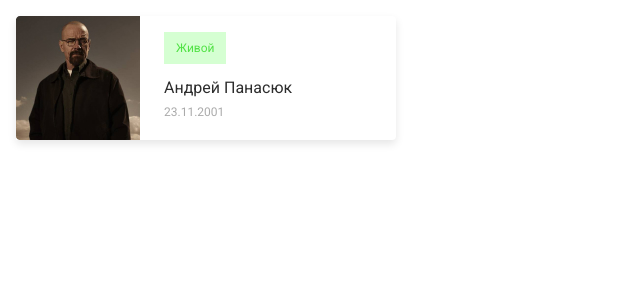
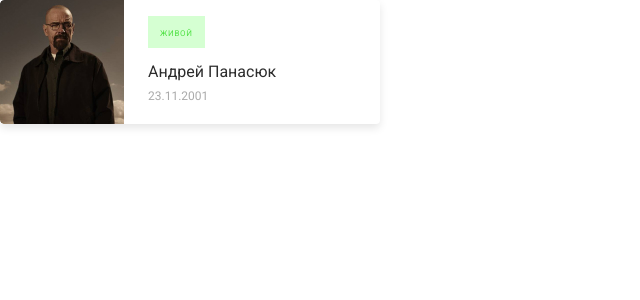
Before and after one commit to SashaOK47/Breaking-Bad, a React (Create React App) app: page / in a window 1280 px wide. Shown: the top 300 px of the page, without its empty margins (0-640 px from the left). Built offline with nearby package versions, Linux system fonts and the light colour scheme.

Commit message:
BB-3: - fixed bugs

```diff
--- a/src/App.js
+++ b/src/App.js
@@ -1,5 +1,3 @@
-// import logo from "./logo.svg";
-import "./App.scss";
 import Card from "./components/molecules/Card";
 
 function App() {
--- a/src/App.scss
+++ /dev/null
@@ -1,3 +0,0 @@
-.App {
-  padding: 1rem;
-}
--- /dev/null
+++ b/src/assets/styles/breakpoint.scss
@@ -0,0 +1,29 @@
+@mixin desktop {
+  @media (max-width: 1440px) {
+    @content;
+  }
+}
+
+@mixin tabletLg {
+  @media (max-width: 992px) {
+    @content;
+  }
+}
+
+@mixin tablet {
+  @media (max-width: 768px) {
+    @content;
+  }
+}
+
+@mixin mobile {
+  @media (max-width: 482px) {
+    @content;
+  }
+}
+
+@mixin custom($width) {
+  @media (max-width: $width) {
+    @content;
+  }
+}
--- a/src/assets/styles/core.scss
+++ /dev/null
@@ -1,22 +0,0 @@
-*,
-*::before,
-*::after {
-  margin: 0;
-  padding: 0;
-  box-sizing: border-box;
-}
-html {
-  font-size: $mainFontSize;
-  color: $mainFontColor;
-}
-body {
-  font-family: $mainFont;
-  font-size: 1rem;
-  line-height: $lineHeight;
-}
-// .container {
-//   @include min-max(20rem, 100%, 0);
-// }
-// .wrapper {
-//   @include min-max(20rem, 65.625rem, 1rem);
-// }
--- a/src/assets/styles/fonts.scss
+++ b/src/assets/styles/fonts.scss
@@ -1,8 +1,27 @@
 @import url("https://fonts.googleapis.com/css2?family=Roboto:ital@0;1&display=swap");
-// @font-face {
-//   font-family: 'Robot';
-//   src: url('../assets/fonts/Roboto-Regular.woff2') format('woff2');
-//   font-display: swap;
-//   font-weight: 600;
-//   font-style: normal;
-// }
+@mixin mainFont {
+  font-family: Roboto;
+  font-style: normal;
+  font-weight: normal;
+  font-size: 1rem;
+  line-height: 1.5rem;
+  color: $mainFontColor;
+}
+@mixin fontSmallCaps {
+  font-family: Roboto;
+  font-style: normal;
+  font-weight: normal;
+  color: $colorFontStatus;
+  font-size: 0.75rem;
+  line-height: 1rem;
+  letter-spacing: 0.06em;
+  font-variant: small-caps;
+}
+@mixin fontSmall {
+  font-family: Roboto;
+  font-style: normal;
+  font-weight: normal;
+  color: $mainFontColor;
+  font-size: 0.75rem;
+  line-height: 1.5rem;
+}
--- a/src/assets/styles/main.scss
+++ b/src/assets/styles/main.scss
@@ -2,4 +2,16 @@
 @import "./vars";
 @import "./fonts";
 @import "./mixins";
-@import "./core";
+@import "./breakpoint";
+html {
+  font-size: 16px;
+}
+body {
+  @include mainFont;
+}
+// .container {
+//   @include min-max(20rem, 100%, 0);
+// }
+// .wrapper {
+//   @include min-max(20rem, 65.625rem, 1rem);
+// }
--- a/src/assets/styles/mixins.scss
+++ b/src/assets/styles/mixins.scss
@@ -1,8 +1,3 @@
-@mixin breakpoint($bp) {
-  @media screen and (max-width: $bp) {
-    @content;
-  }
-}
 @mixin min-max($min-width, $max-width, $padding) {
   min-width: $min-width;
   max-width: $max-width;
@@ -10,15 +5,6 @@
   box-sizing: border-box;
   margin: 0 auto;
 }
-@mixin visually-hidden() {
-  position: absolute;
-  width: 0.0625rem;
-  height: 0.0625rem;
-  margin: -0.0625rem;
-  border: 0;
-  padding: 0;
-  white-space: nowrap;
-  clip-path: inset(100%);
-  clip: rect(0, 0, 0, 0);
-  overflow: hidden;
+@mixin box-shadow($x: 0, $y: 0.25rem, $blur: 0.5rem, $color: $blackOpacity) {
+  box-shadow: $x $y $blur $color;
 }
--- a/src/assets/styles/vars.scss
+++ b/src/assets/styles/vars.scss
@@ -1,11 +1,5 @@
-$mainFont: "Roboto", sans-serif;
-$mainFontSize: 16px;
-$lineHeight: 1.5rem;
 $white: #ffffff;
+$blackOpacity: rgba(0, 0, 0, 0.1);
 $mainFontColor: #2d2d2d;
 $colorFontStatus: #51e245;
 $colorBgStatus: rgba(48, 255, 30, 0.2);
-$box-shadow: 0 0.25rem 0.5rem rgba(0, 0, 0, 0.1);
-$lg: 62rem;
-$md: 48rem;
-$sm: 36rem;
--- a/src/components/molecules/Card/index.js
+++ b/src/components/molecules/Card/index.js
@@ -1,17 +1,19 @@
 import React from "react";
-import classes from './styles.module.scss';
-import photo from '../../../assets/images/photo.jpg';
+import style from "./styles.module.scss";
+import photo from "../../../assets/images/photo.jpg";
 
 const Card = () => {
-  return(
-    <div className={classes.card}>
-      <div className={classes.photoBlock}>
-        <img className={classes.photo} src={photo} alt="Photo" />
+  return (
+    <div className={style.card}>
+      <div className={style.photoBlock}>
+        <img className={style.photo} src={photo} alt="Photo" />
       </div>
-      <div className={classes.description}>
-        <p className={classes.status}>Живой</p>
-        <p className={classes.name}>Андрей Панасюк</p>
-        <time className={classes.date} dateTime="2001-11-23">23.11.2001</time>
+      <div className={style.description}>
+        <p className={style.status}>живой</p>
+        <p className={style.name}>Андрей Панасюк</p>
+        <time className={style.date} dateTime="2001-11-23">
+          23.11.2001
+        </time>
       </div>
     </div>
   );
--- a/src/components/molecules/Card/styles.module.scss
+++ b/src/components/molecules/Card/styles.module.scss
@@ -1,10 +1,10 @@
 @import "../../../assets/styles/main.scss";
 .card {
-  width: 23.75rem;
+  max-width: 23.75rem;
   display: flex;
-  background: #ffffff;
-  box-shadow: $box-shadow;
+  background: $white;
   border-radius: 0.25rem;
+  @include box-shadow;
   .photoBlock {
     width: 7.75rem;
     height: 7.75rem;
@@ -12,6 +12,7 @@
       width: 100%;
       height: 100%;
       object-fit: cover;
+      border-radius: 0.25rem 0 0 0.25rem;
     }
   }
   .description {
@@ -22,13 +23,11 @@
     .status {
       padding: 0.5rem 0.75rem;
       margin-bottom: 0.75rem;
-      font-size: 0.75rem;
-      line-height: 1rem;
       background-color: $colorBgStatus;
-      color: $colorFontStatus;
+      @include fontSmallCaps;
     }
     .date {
-      font-size: 0.75rem;
+      @include fontSmall;
       opacity: 0.4;
     }
   }
--- a/src/index.css
+++ /dev/null
@@ -1,13 +0,0 @@
-body {
-  margin: 0;
-  font-family: -apple-system, BlinkMacSystemFont, 'Segoe UI', 'Roboto', 'Oxygen',
-    'Ubuntu', 'Cantarell', 'Fira Sans', 'Droid Sans', 'Helvetica Neue',
-    sans-serif;
-  -webkit-font-smoothing: antialiased;
-  -moz-osx-font-smoothing: grayscale;
-}
-
-code {
-  font-family: source-code-pro, Menlo, Monaco, Consolas, 'Courier New',
-    monospace;
-}
```
Also changed, not shown: src/index.js (+5 -6 lines), src/logo.svg (deleted).
